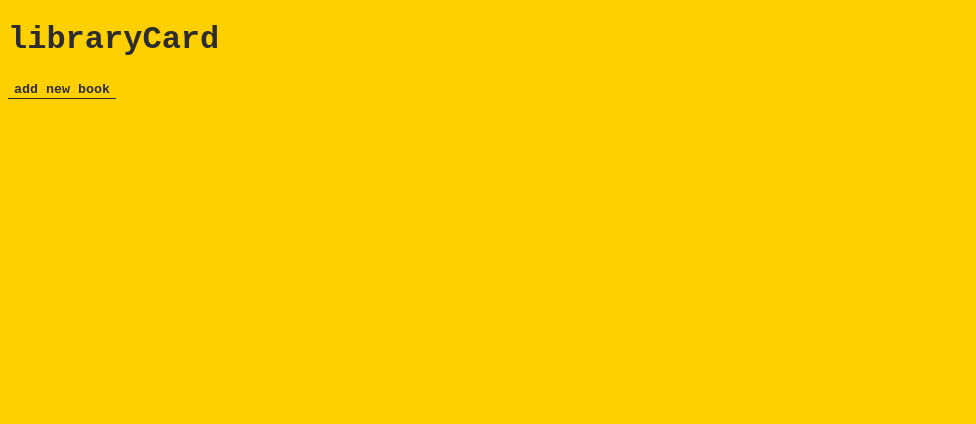
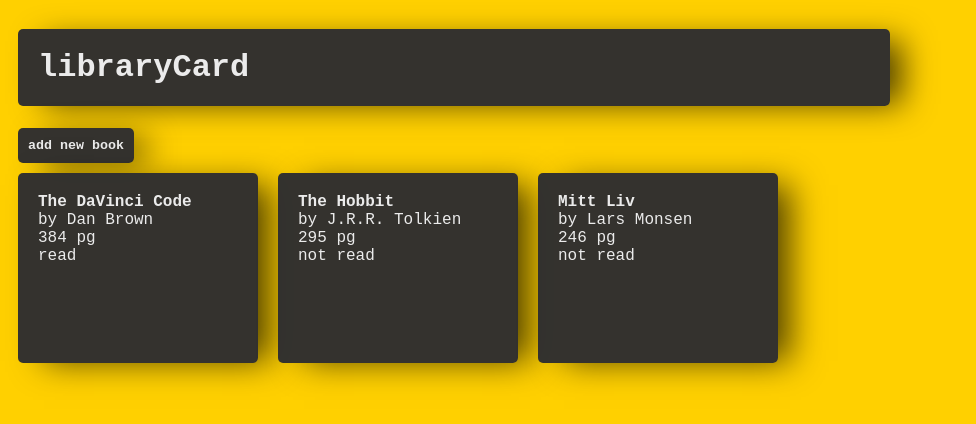
Before and after one commit to danranges/library, a plain HTML site: page index.html in a window 1280 px wide. Shown: the whole page, without its empty margins (0-976 px from the left). Drawn offline with Linux system fonts and the light colour scheme.

Commit message:
Add stored card creation function, card styling

```diff
--- a/library.js
+++ b/library.js
@@ -3,8 +3,7 @@ const btnAddBook = document.getElementById('btn-add-book')
 const form = document.getElementById('add-book-form')
 const formOverlay = document.getElementById('add-book-overlay')
 const btnBookForm = document.getElementById('btn-open-add-new')
-
-
+const cardCatalog = document.getElementById('card-catalog')
 
 function Book(title, author, pages, read) {
     this.title = title
@@ -12,6 +11,11 @@ function Book(title, author, pages, read) {
     this.pages = pages
     this.read = read
 }
+
+// test books
+library.push(new Book('The DaVinci Code', 'Dan Brown', 384, true))
+library.push(new Book('The Hobbit', 'J.R.R. Tolkien', 295, false))
+library.push(new Book('Mitt Liv', 'Lars Monsen', 246, false))
 
 function addBookToLibrary() {
     library.push(new Book(form.elements[0].value,               //title
@@ -52,9 +56,27 @@ function hideForm() {
     formOverlay.style.display = 'none'
 }
 
-library.push(new Book('The DaVinci Code', 'Dan Brown', 384, true))
-library.push(new Book('The Hobbit', 'J.R.R. Tolkien', 295, false))
-library.push(new Book('Mitt Liv', 'Lars Monsen', 246, false))
+function createStoredCards() {
+    for (let book of library) {
+        createCard(book)
+    }
+}
+
+function createCard (book) {
+    let newCard = document.createElement('div')
+    newCard.innerHTML = `<b>${book.title}</b><br>
+                          by ${book.author}<br>
+                          ${book.pages} pg<br>
+                          ${book.read ? 'read': 'not read'}`
+    newCard.classList.add('library-card')
+    cardCatalog.appendChild(newCard)
+
+}
+
+createStoredCards()
+// TODO: mark as read
+
+// TODO: delete book
 
 btnAddBook.addEventListener('click', () => {
     if (form.elements[0].value && form.elements[1].value && (parseInt(form.elements[2].value) > 0)) {
--- a/styles.css
+++ b/styles.css
@@ -1,21 +1,37 @@
 html,
 body {
+  display: flex;
+  flex-direction: column;
+  align-items: flex-start;
   font-family: "Courier New", Courier, monospace;
   font-weight: bolder;
   background-color: rgb(255, 208, 0);
+  width: 100%;
 }
 
 h1 {
-  color: #2d2d30;
+  width: 65%;
+  background-color: #2d2d30;
+  margin-left: 10px;
+  color: rgb(235, 235, 235);
+  background-color: #2d2d30f6;
+  border-radius: 5px;
+  padding: 20px;
+  box-shadow: 19px 5px 32px -7px rgba(0, 0, 0, 0.69);
 }
 
 #btn-open-add-new {
-  background-color: rgb(255, 208, 0);
+  background-color: #2d2d30;
   color: #2d2d30;
   border: none;
-  border-bottom: 1px solid #2d2d30;
+  color: rgb(235, 235, 235);
+  background-color: #2d2d30f6;
+  border-radius: 5px;
+  padding: 10px;
   font-family: "Courier New", Courier, monospace;
   font-weight: bolder;
+  margin-left: 10px;
+  box-shadow: 19px 5px 32px -7px rgba(0, 0, 0, 0.69);
 }
 
 .add-book-overlay {
@@ -83,3 +99,21 @@ input[type="text"] {
   font-family: "Courier New", Courier, monospace;
   font-weight: bolder;
 }
+
+.card-catalog {
+  display: flex;
+  width: 95%;
+}
+
+.library-card {
+  margin: 10px;
+  width: 200px;
+  height: 150px;
+  font-weight: normal;
+  color: rgb(235, 235, 235);
+  background-color: #2d2d30f6;
+  border-radius: 5px;
+  padding: 20px;
+  -webkit-box-shadow: 19px 5px 32px -7px rgba(0, 0, 0, 0.69);
+  box-shadow: 19px 5px 32px -7px rgba(0, 0, 0, 0.69);
+}
```
